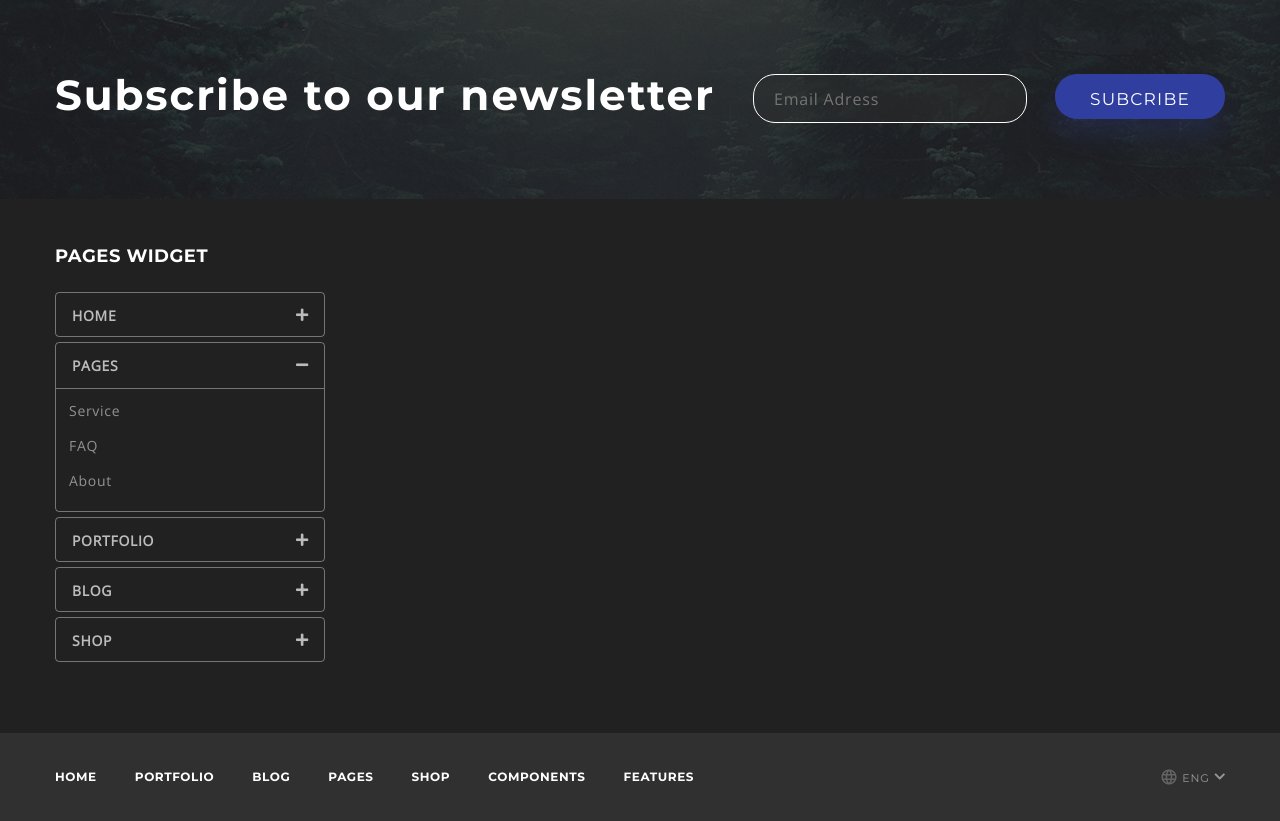
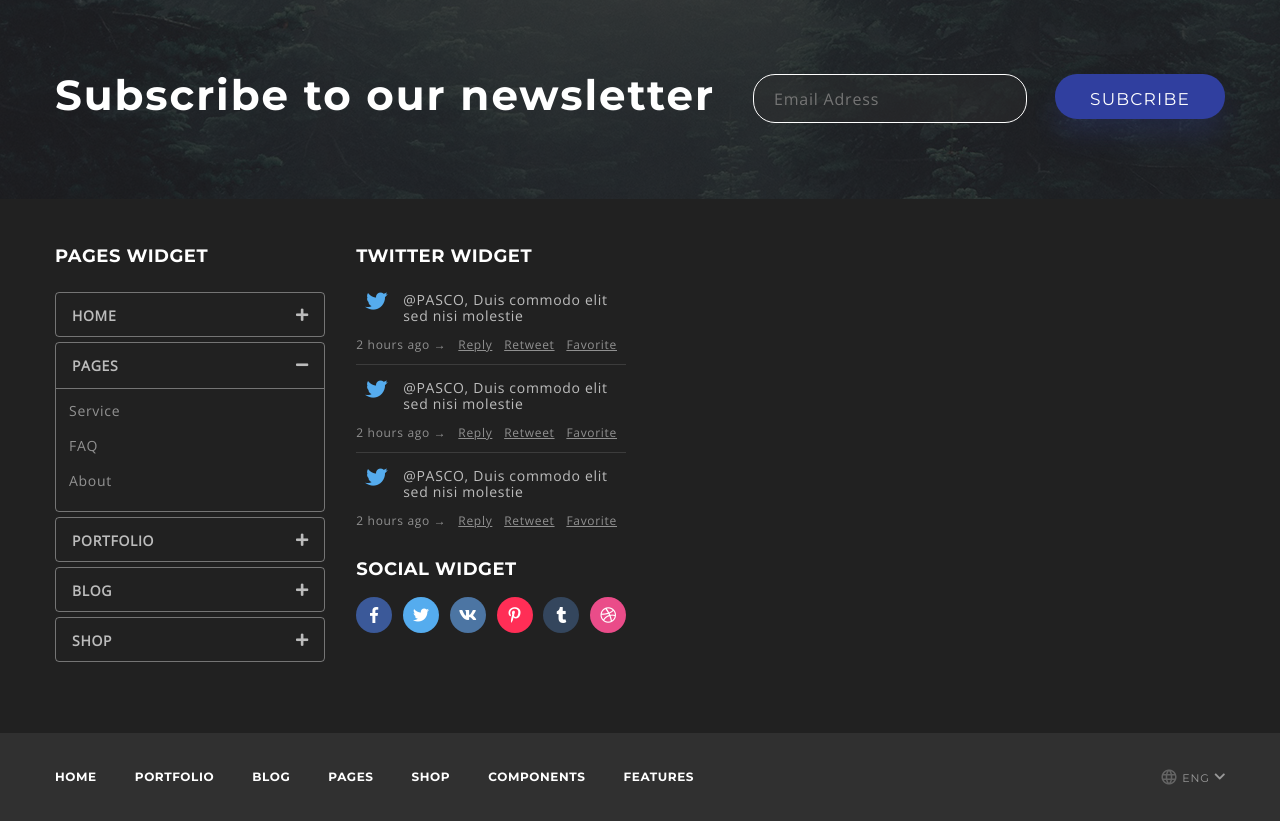
Before and after one commit to OliaKvasha/hw1, a PHP site: page / in a window 1280 px wide; the page is wider, and only the part inside the window is pictured. Shown: the part 3479-4300 px from the top of that part. Run offline with PHP 8.4, Linux system fonts and the light colour scheme; some libraries are stand-ins or nearby versions.

Commit message:
add twitter-widget

```diff
--- a/hw6/css/style.css
+++ b/hw6/css/style.css
@@ -918,6 +918,13 @@ body {
   width: 270px;
   padding-top: 48px;
   padding-bottom: 66px;
+  margin-right: 27px;
+  display: inline-block;
+  vertical-align: top;
+}
+
+.widget:last-child {
+  margin-right: 0;
 }
 
 .widget__title {
@@ -985,8 +992,58 @@ body {
   padding: 15px 0 6px 13px;
 }
 
-.submenu__item:hover {
+.submenu__item:hover,
+.twitter-widget__title:hover {
   text-decoration: underline;
+}
+
+.twitter-widget__menu {
+  margin-bottom: 20px;
+}
+
+.twitter-widget__item {
+  border-bottom: 1px solid rgba(255, 255, 255, 0.12);
+  padding-bottom: 13px;
+  margin-top: 15px;
+}
+
+.twitter-widget__item:last-child {
+  border-bottom: none;
+}
+
+.twitter-widget__img {
+  color: #55acee;
+  font-size: 20px;
+  float: left;
+  margin-left: 10px;
+}
+
+.twitter-widget__title {
+  font-weight: 400;
+  margin: 0 0 15px 47px;
+  line-height: 16px;
+}
+
+.twitter-widget__links {
+  color: rgba(255, 255, 255, 0.5);
+  font-size: 12px;
+  font-weight: 400;
+}
+
+.twitter-widget__link {
+  padding-right: 8px;
+}
+
+.twitter-widget__link:hover {
+  color: #fff;
+}
+
+.twitter-widget__link:not(:first-child) {
+  text-decoration: underline;
+}
+
+.social-widget__title {
+  margin-bottom: 19px;
 }
 
 .footer-navigation {
--- a/hw6/index.html
+++ b/hw6/index.html
@@ -596,6 +596,68 @@
                     </li>
                 </ul>
             </article>
+            <article class="widget">
+                <h3 class="widget__title uppercase">twitter widget</h3>
+                <ul class="twitter-widget__menu widget__text font_open-sans">
+                    <li class="twitter-widget__item">
+                        <i class="twitter-widget__img fab fa-twitter"></i>
+                        <h4 class="twitter-widget__title">
+                            <a href="#">@PASCO, Duis commodo elit sed nisi molestie</a>
+                        </h4>
+                        <div class="twitter-widget__links">
+                            <a href="#" class="twitter-widget__link">2 hours ago  →</a>
+                            <a href="#" class="twitter-widget__link">Reply</a>
+                            <a href="#" class="twitter-widget__link">Retweet</a>
+                            <a href="#" class="twitter-widget__link">Favorite</a>
+                        </div>
+                    </li>
+                    <li class="twitter-widget__item">
+                        <i class="twitter-widget__img fab fa-twitter"></i>
+                        <h4 class="twitter-widget__title">
+                            <a href="#">@PASCO, Duis commodo elit sed nisi molestie</a>
+                        </h4>
+                        <div class="twitter-widget__links">
+                            <a href="#" class="twitter-widget__link">2 hours ago  →</a>
+                            <a href="#" class="twitter-widget__link">Reply</a>
+                            <a href="#" class="twitter-widget__link">Retweet</a>
+                            <a href="#" class="twitter-widget__link">Favorite</a>
+                        </div>
+                    </li>
+                    <li class="twitter-widget__item">
+                        <i class="twitter-widget__img fab fa-twitter"></i>
+                        <h4 class="twitter-widget__title">
+                            <a href="#">@PASCO, Duis commodo elit sed nisi molestie</a>
+                        </h4>
+                        <div class="twitter-widget__links">
+                            <a href="#" class="twitter-widget__link">2 hours ago  →</a>
+                            <a href="#" class="twitter-widget__link">Reply</a>
+                            <a href="#" class="twitter-widget__link">Retweet</a>
+                            <a href="#" class="twitter-widget__link">Favorite</a>
+                        </div>
+                    </li>
+                </ul>
+                <h3 class="social-widget__title widget__title uppercase">social widget</h3>
+                <ul class="social-links__icons-list">
+                    <li class="social-links__item social-links__item_fb">
+                        <a class="social-links__link fab fa-facebook-f" target="_blank" href="#" title="Facebook"></a>
+                    </li>
+                    <li class="social-links__item social-links__item_twitter">
+                        <a class="social-links__link fab fa-twitter" target="_blank" href="#" title="Twitter"></a>
+                    </li>
+                    <li class="social-links__item social-links__item_vk">
+                        <a class="social-links__link fab fa-vk" target="_blank" href="#" title="Vk"></a>
+                    </li>
+                    <li class="social-links__item social-links__item_pinterest">
+                        <a class="social-links__link fab fa-pinterest-p" target="_blank" href="#" title="Pinterest"></a>
+                    </li>
+                    <li class="social-links__item social-links__item_tumblr">
+                        <a class="social-links__link fab fa-tumblr" target="_blank" href="#" title="Tumblr"></a>
+                    </li>
+                    <li class="social-links__item social-links__item_dribbble">
+                        <a class="social-links__link fab fa-dribbble" target="_blank" href="#" title="Dribbble"></a>
+                    </li>
+                </ul>
+            </article>
         </div>
     </div>
 
```
Also changed, not shown: hw6/images/Layer_33.jpg (renamed from hw6/images2/Layer_33.jpg), hw6/images/Layer_34.jpg (renamed from hw6/images2/Layer_34.jpg), hw6/images/Layer_35.jpg (renamed from hw6/images2/Layer_35.jpg), hw6/images/Layer_37.jpg (renamed from hw6/images2/Layer_37.jpg), hw6/images/Layer_38.jpg (renamed from hw6/images2/Layer_38.jpg), hw6/images/Layer_39.jpg (renamed from hw6/images2/Layer_39.jpg), hw6/images/Layer_41.jpg (renamed from hw6/images2/Layer_41.jpg), hw6/images/Layer_42.jpg (renamed from hw6/images2/Layer_42.jpg), hw6/images/Layer_43.jpg (renamed from hw6/images2/Layer_43.jpg), hw6/images2/1.png (deleted).
